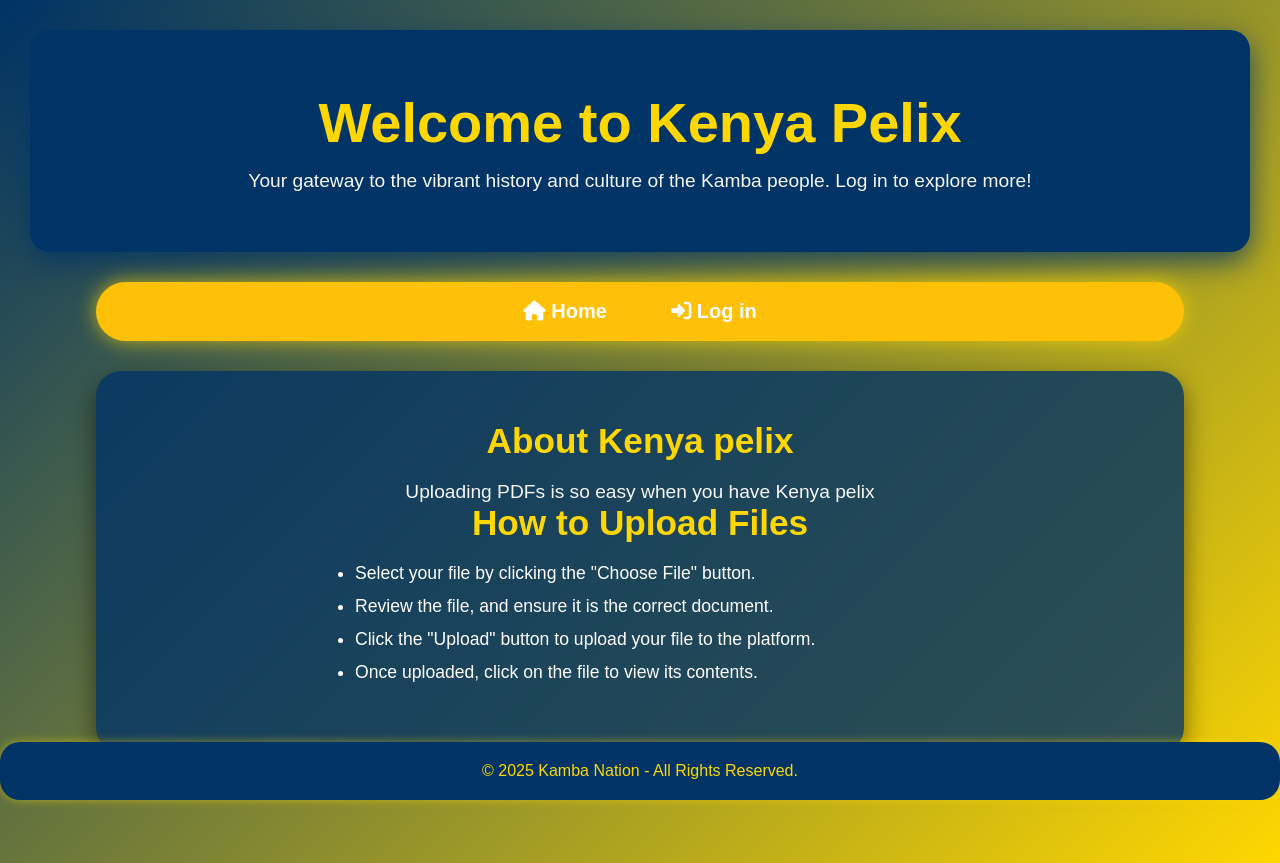
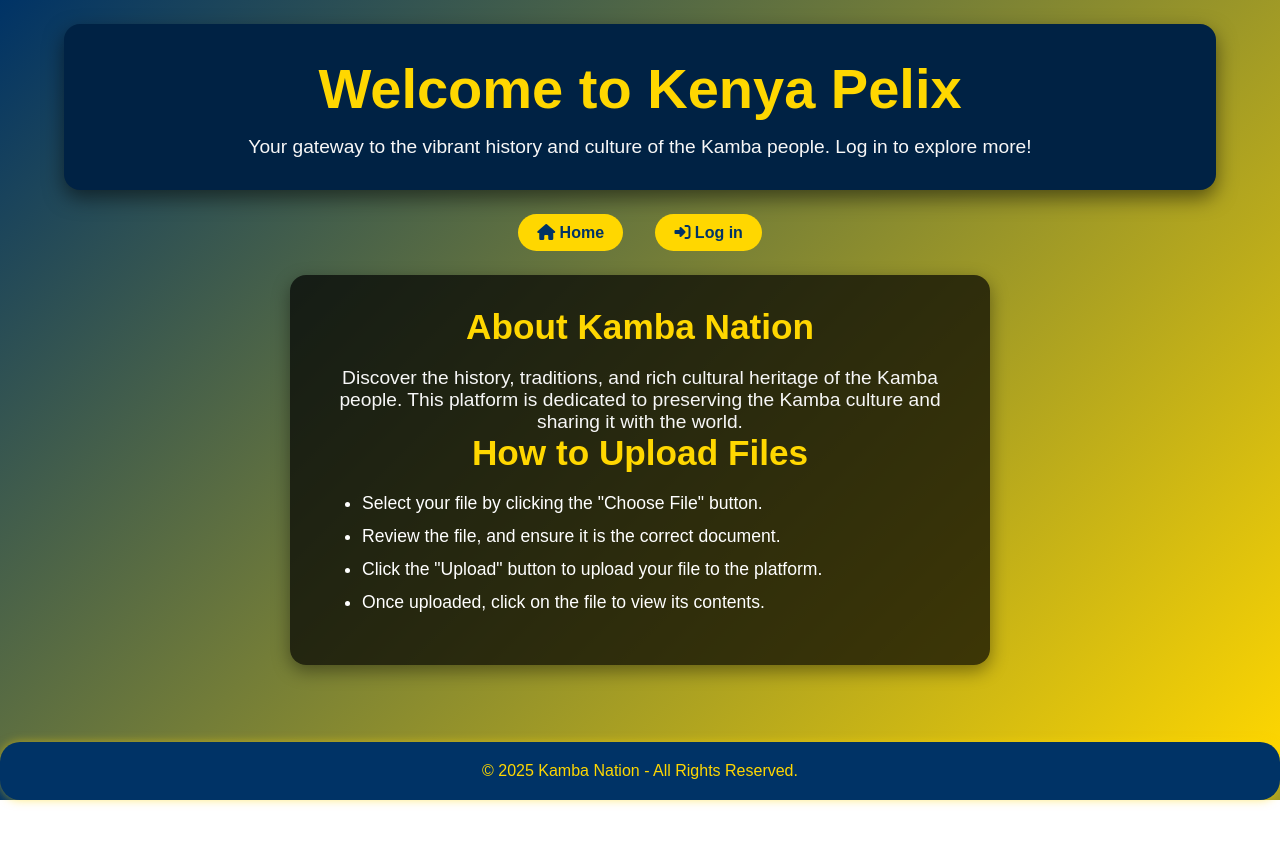
Before and after one commit to Frank383-afk/frankmwesh, a plain HTML site: page index.html in a window 1280 px wide. After the commit the page ends 800 px from the top, so only its background shows below. Drawn offline with Linux system fonts and the light colour scheme.

Commit message:
Update index.html

```diff
--- a/index.html
+++ b/index.html
@@ -22,13 +22,14 @@
         }
 
         header {
-            background: #003366;
-            padding: 60px 40px;
-            border-radius: 20px;
-            margin: 30px;
-            box-shadow: 0 10px 30px rgba(0, 51, 102, 0.8);
+      text-align: center;
+      background-color: #002244;
+      padding: 2rem;
+      border-radius: 1rem;
+      margin: 1.5rem auto;
+      width: 90%;
+      box-shadow: 0 8px 20px rgba(0, 0, 0, 0.5);
     }
-
         h1 {
             font-size: 3.5em;
             color: #FFD700;
@@ -42,35 +43,32 @@
             font-weight: 400;
         }
 
+
     nav {
-            background-color: #FFC107;
-            padding: 18px;
-            margin: 30px auto;
-            width: 85%;
-            border-radius: 50px;
-            box-shadow: 0 0 20px rgba(255, 215, 0, 0.7);
+      display: flex;
+      justify-content: center;
+      gap: 2rem;
+      margin: 1rem 0;
     }
 
     nav a {
-            color: white;
+      background: #FFD700;
+      color: #003366;
+      padding: 0.6rem 1.2rem;
       text-decoration: none;
-            font-size: 20px;
+      border-radius: 25px;
       font-weight: bold;
-            margin: 0 30px;
-            transition: 0.3s;
-        }
-
-        nav a:hover {
-            color: #003366;
+      transition: background 0.3s ease;
     }
 
         section {
-            background-color: rgba(0, 51, 102, 0.8);
-            border-radius: 25px;
-            padding: 50px 40px;
-            margin: 30px auto;
-            width: 85%;
-            box-shadow: 0 10px 25px rgba(0, 0, 0, 0.5);
+            background-color: rgba(0, 0, 0, 0.7);
+      padding: 2rem;
+      border-radius: 1rem;
+      margin: 1.5rem auto;
+      width: 90%;
+      max-width: 700px;
+      box-shadow: 0 6px 18px rgba(0, 0, 0, 0.4)
         }
 
         section h2 {
@@ -166,13 +164,13 @@
     </header>
 
     <nav>
-        <a href="home50.html"><i class="fas fa-home"></i> Home</a>
+        <a href="index.html"><i class="fas fa-home"></i> Home</a>
         <a href="sign i 5.html"><i class="fas fa-sign-in-alt"></i> Log in</a>
     </nav>
 
     <section>
-        <h2>About Kenya pelix</h2>
-        <p>Uploading PDFs is so easy when you have Kenya pelix</p>
+        <h2>About Kamba Nation</h2>
+        <p>Discover the history, traditions, and rich cultural heritage of the Kamba people. This platform is dedicated to preserving the Kamba culture and sharing it with the world.</p>
 
         <h2>How to Upload Files</h2>
         <ul>
```
Lines whose indentation alone changed are shown as unchanged.
